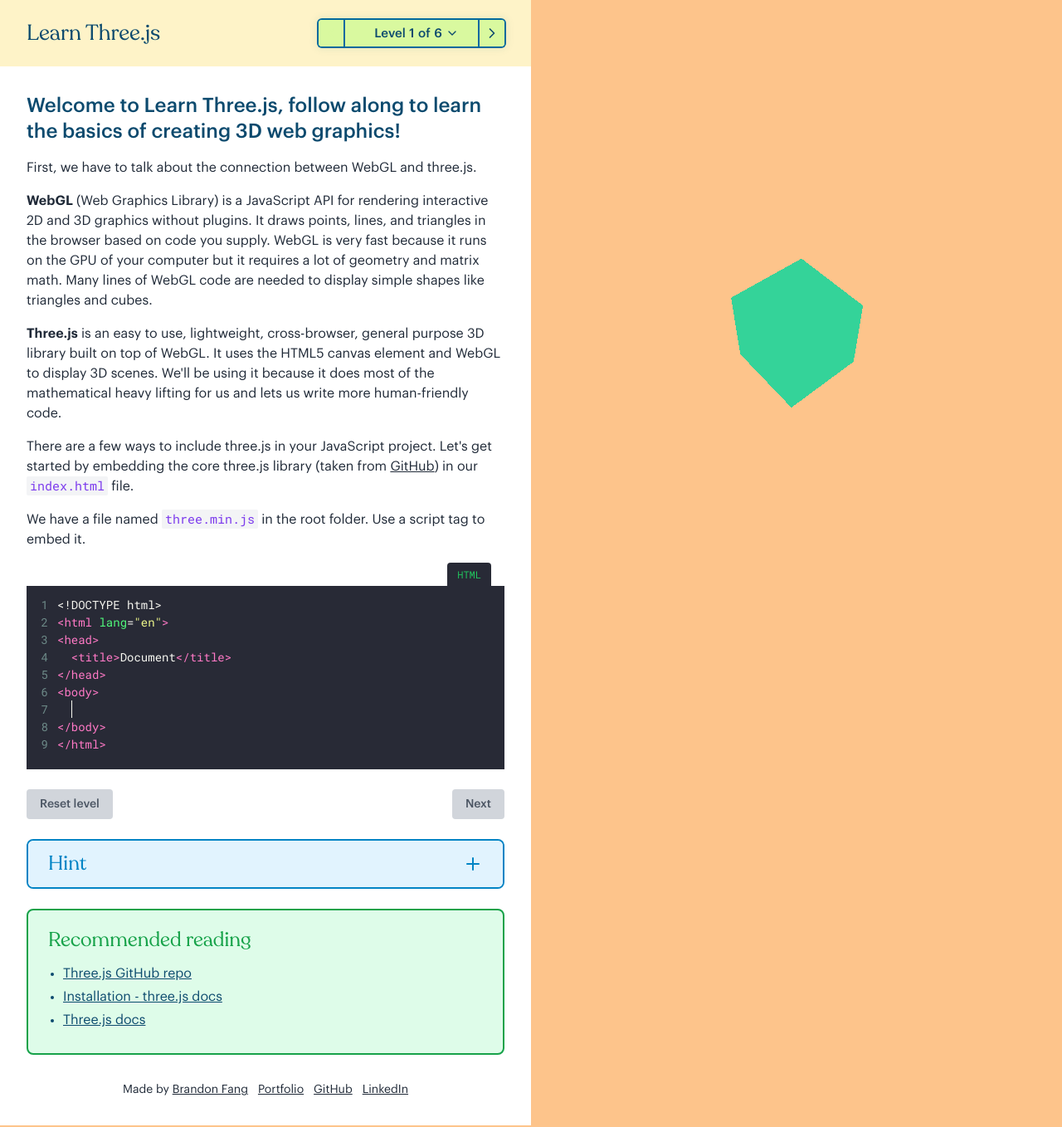
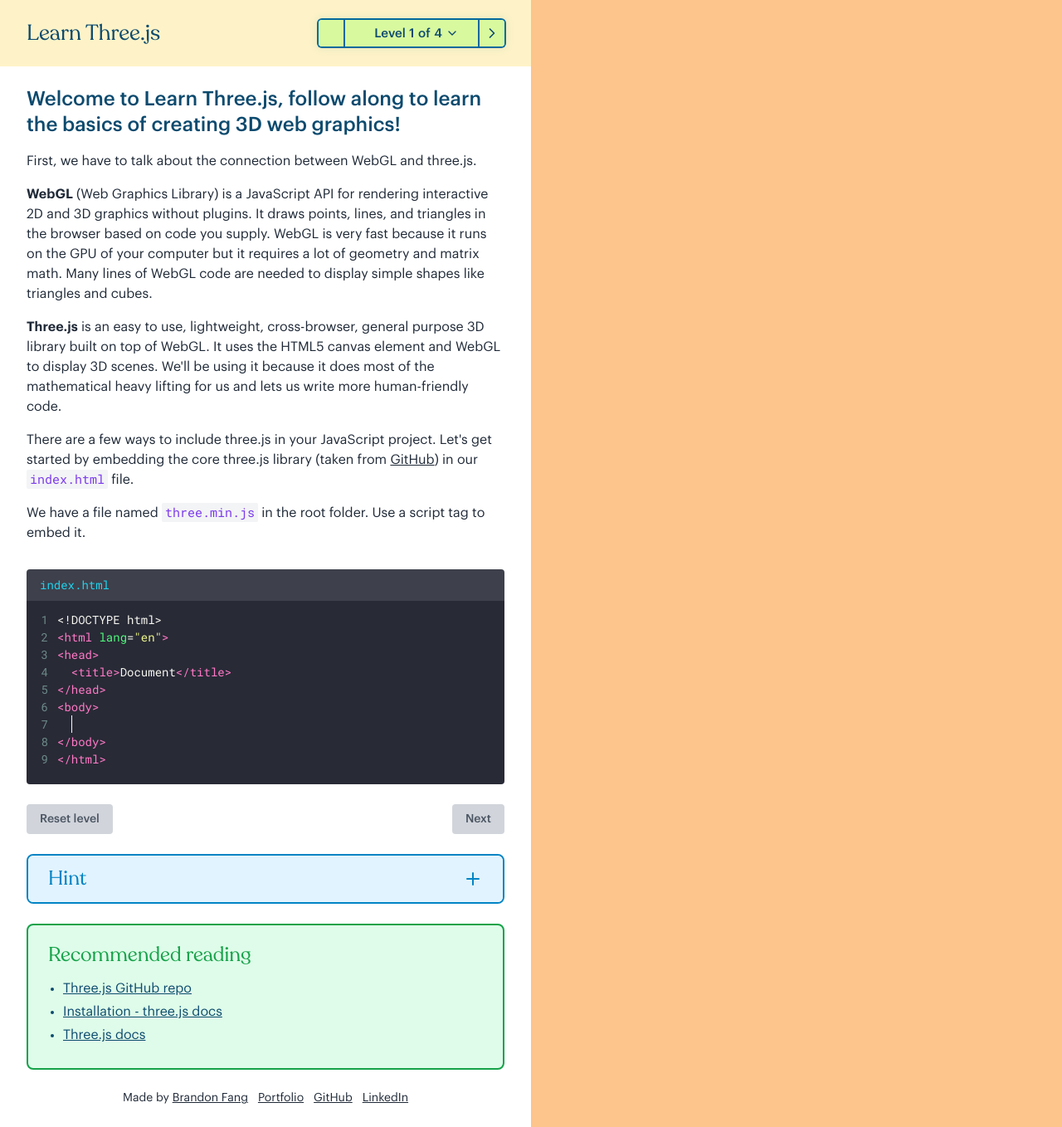
Before and after one commit to brandonfang/learn-three-js, a PHP site: page / in a window 1280 px wide. Shown: the whole page at 83% size. Run offline with PHP 8.4, Linux system fonts and the light colour scheme.

Commit message:
Change editor tag

```diff
--- a/css/style.css
+++ b/css/style.css
@@ -29,7 +29,7 @@
   height: 100%;
   width: 100%;
   justify-self: center;
-  padding: 32px;
+  padding: 24px 32px;
   background: white;
   /* overflow-y: auto; */
 }
@@ -383,7 +383,7 @@
 
 .footer {
   width: 100%;
-  margin-top: 32px;
+  margin-top: 24px;
   display: flex;
   justify-content: center;
   align-items: center;
@@ -401,17 +401,21 @@
 }
 
 /* Editor styles */
-#editor-wrapper {
-  display: block;
+
+.editor-tag {
   width: 100%;
-  position: relative;
-  margin: 44px 0 24px 0;
-  padding: 12px 0;
-  background: #282a36;
-  color: white;
+  margin-top: 24px;
+  border-radius: 4px 4px 0px 0px;
+  padding: 12px 16px;
+  /* background: #282a36; */
+  background: #3e404b;
+  font-family: var(--font-stack-code);
+  font-size: 14px;
+  line-height: 1;
+  color: var(--cyan-400);
 }
 
-.editor-language-tag {
+/* .editor-tag {
   position: absolute;
   top: -28px;
   right: 16px;
@@ -423,6 +427,17 @@
   line-height: 1;
   color: var(--green-500);
   text-transform: uppercase;
+} */
+
+#editor-wrapper {
+  display: block;
+  width: 100%;
+  margin-bottom: 24px;
+  position: relative;
+  padding: 12px 0;
+  border-radius: 0 0 4px 4px;
+  background: #282a36;
+  color: white;
 }
 
 #editor {
@@ -433,15 +448,6 @@
   font-size: 14px;
 }
 
-/* .ace_gutter {
-  width: 32px !important;
-}
-.ace_gutter-layer {
-  width: 32px !important;
-}
-.ace_gutter-layer > * {
-  margin-left: -16px;
-}
 .readonly-highlight {
   opacity: 0.5;
   background: var(--coolGray-900);
--- a/index.html
+++ b/index.html
@@ -98,9 +98,8 @@
       <section class="sidebar">
         <article class="instructions"></article>
 
-        <div id="editor-wrapper">
-          <div class="editor-language-tag"></div>
-        </div>
+          <div class="editor-tag"></div>
+          <div id="editor-wrapper"></div>
 
         <div class="level-buttons">
           <button class="reset-level">Reset level</button>
--- a/js/game.js
+++ b/js/game.js
@@ -30,25 +30,6 @@
 };
 const text = (ele, content) => (ele.textContent = content);
 
-// Create CodeMirror
-// const editorWrapper = document.getElementById('editor-wrapper');
-// let editor = CodeMirror(editorWrapper, {
-//   theme: 'dracula',
-//   mode: levels[0].mode,
-//   value: '',
-//   lineNumbers: true,
-//   indentUnit: 2,
-//   tabSize: 2,
-//   viewportMargin: Infinity,
-//   autoCloseTags: true,
-//   foldGutter: true,
-//   dragDrop: true,
-//   lint: true,
-//   extraKeys: {
-//     'Ctrl-Space': 'autocomplete',
-//   },
-//   autohint: true,
-// });
 
 // Select canvas
 const container = document.getElementById('canvas');
@@ -241,7 +222,7 @@
       hide($('.reference'));
     }
     if (level.tag) {
-      text($('.editor-language-tag'), level.tag);
+      text($('.editor-tag'), level.tag);
     }
 
     if (level.hints[0]) {
@@ -393,6 +374,26 @@
   win: () => {},
 };
 
+// Create CodeMirror
+// const editorWrapper = document.getElementById('editor-wrapper');
+// let editor = CodeMirror(editorWrapper, {
+//   theme: 'dracula',
+//   mode: levels[0].mode,
+//   value: '',
+//   lineNumbers: true,
+//   indentUnit: 2,
+//   tabSize: 2,
+//   viewportMargin: Infinity,
+//   autoCloseTags: true,
+//   foldGutter: true,
+//   dragDrop: true,
+//   lint: true,
+//   extraKeys: {
+//     'Ctrl-Space': 'autocomplete',
+//   },
+//   autohint: true,
+// });
+
 // Start game
 document.addEventListener('DOMContentLoaded', () => {
   Game.start();
--- a/js/levels.js
+++ b/js/levels.js
@@ -5,13 +5,13 @@
     name: 'level-1',
     instructions:
       "<h2>Welcome to Learn Three.js, follow along to learn the basics of creating 3D web graphics!</h2><p>First, we have to talk about the connection between WebGL and three.js.</p><p><em>WebGL</em> (Web Graphics Library) is a JavaScript API for rendering interactive 2D and 3D graphics without plugins. It draws points, lines, and triangles in the browser based on code you supply. WebGL is very fast because it runs on the GPU of your computer but it requires a lot of geometry and matrix math. Many lines of WebGL code are needed to display simple shapes like triangles and cubes.</p><p><em>Three.js</em> is an easy to use, lightweight, cross-browser, general purpose 3D library built on top of WebGL. It uses the HTML5 canvas element and WebGL to display 3D scenes. We'll be using it because it does most of the mathematical heavy lifting for us and lets us write more human-friendly code.</p><p>There are a few ways to include three.js in your JavaScript project. Let's get started by embedding the core three.js library (taken from <a href='https://github.com/mrdoob/three.js/blob/master/build/three.min.js' target='_blank' rel='noopener noreferrer'>GitHub</a>) in our <code>index.html</code> file.<p>We have a file named <code>three.min.js</code> in the root folder. Use a script tag to embed it.</p>",
-    tag: 'html',
+    tag: 'index.html',
     mode: 'xml',
     skeleton:
       '<!DOCTYPE html>\n<html lang="en">\n<head>\n  <title>Document</title>\n</head>\n<body>\n  \n</body>\n</html>',
     readOnlyRanges: [
-      { start: { line: 1, ch: 0 }, end: { line: 6, ch: 100 } },
-      { start: { line: 8, ch: 0 }, end: { line: 9, ch: 100 } },
+      { start: { line: 1, ch: 0 }, end: { line: 7, ch: 2 } },
+      { start: { line: 8, ch: 0 }, end: { line: 10, ch: 0 } },
     ],
     startPosition: { line: 7, ch: 2 },
     solutions: ["<script src='./three.min.js'></script>"],
@@ -69,30 +69,4 @@
     solutions: ["console.log('level four')"],
     hints: ['Lorem ipsum'],
   },
-  {
-    number: 5,
-    name: 'level-5',
-    instructions:
-      '<h2>Instructions title for level 5.</h2><p>Instructions for level 5. Lorem ipsum dolor sit amet, consectetur adipiscing elit. Nulla urna nisl, rhoncus eget bibendum at, euismod eget fermentum quis tellus. </p>',
-    reference: '<p>This is the reference material for level 5.</p>',
-    skeleton: '',
-    mode: 'javascript',
-    tag: 'js',
-    startPosition: [0, 0],
-    solutions: ["console.log('level five')"],
-    hints: ['Lorem ipsum'],
-  },
-  {
-    number: 6,
-    name: 'level-6',
-    instructions:
-      '<h2>Instructions title for level 6.</h2><p>Instructions for level 6. Lorem ipsum dolor sit amet, consectetur adipiscing elit. Nulla urna nisl, rhoncus eget bibendum at, euismod eget fermentum quis tellus. Nulla est elit, semper in finibus at.</p>',
-    reference: '<p>This is the reference material for level 6.</p>',
-    skeleton: '',
-    mode: 'javascript',
-    tag: 'js',
-    startPosition: [0, 0],
-    solutions: ["console.log('level six')"],
-    hints: ['Lorem ipsum'],
-  },
 ];
```
